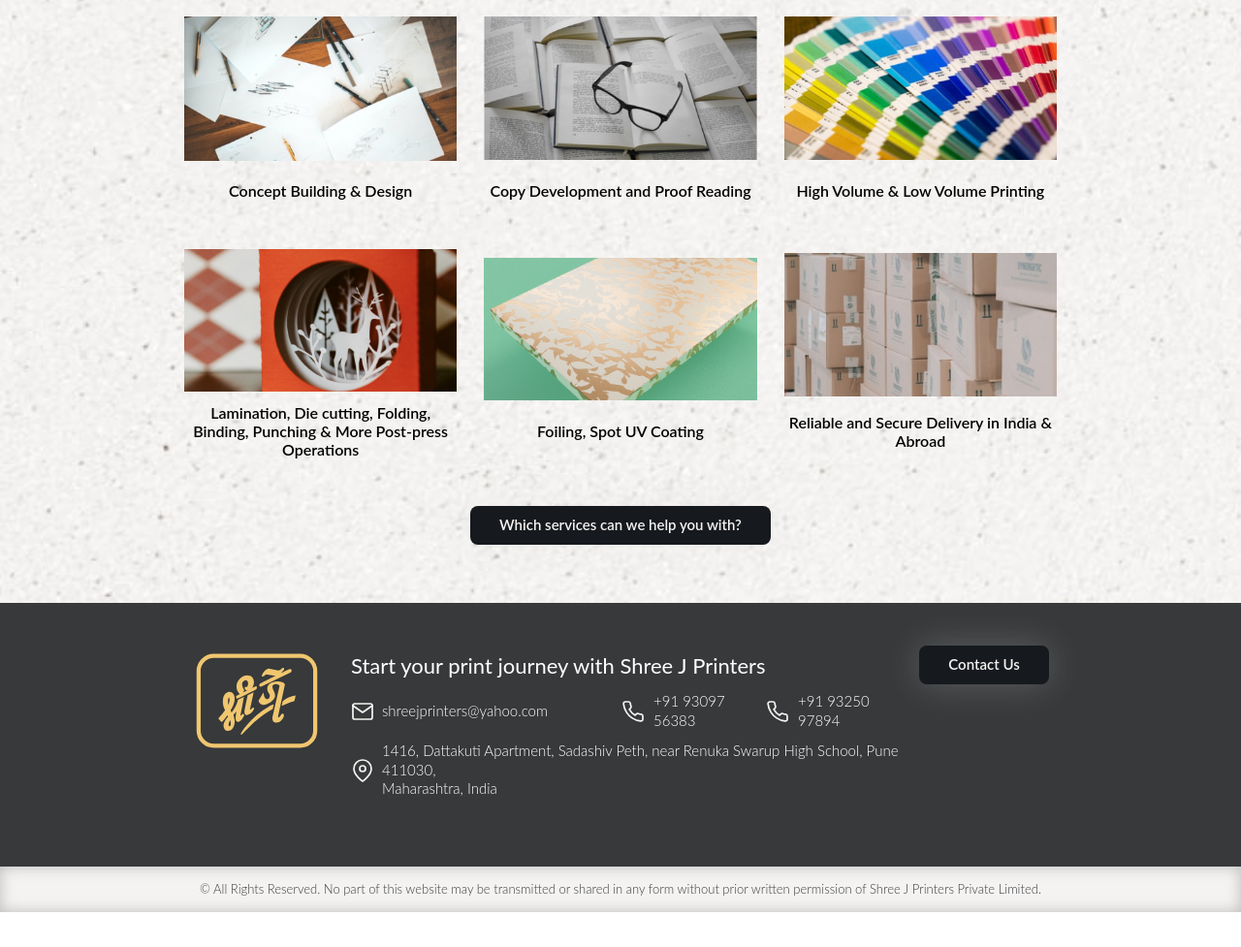
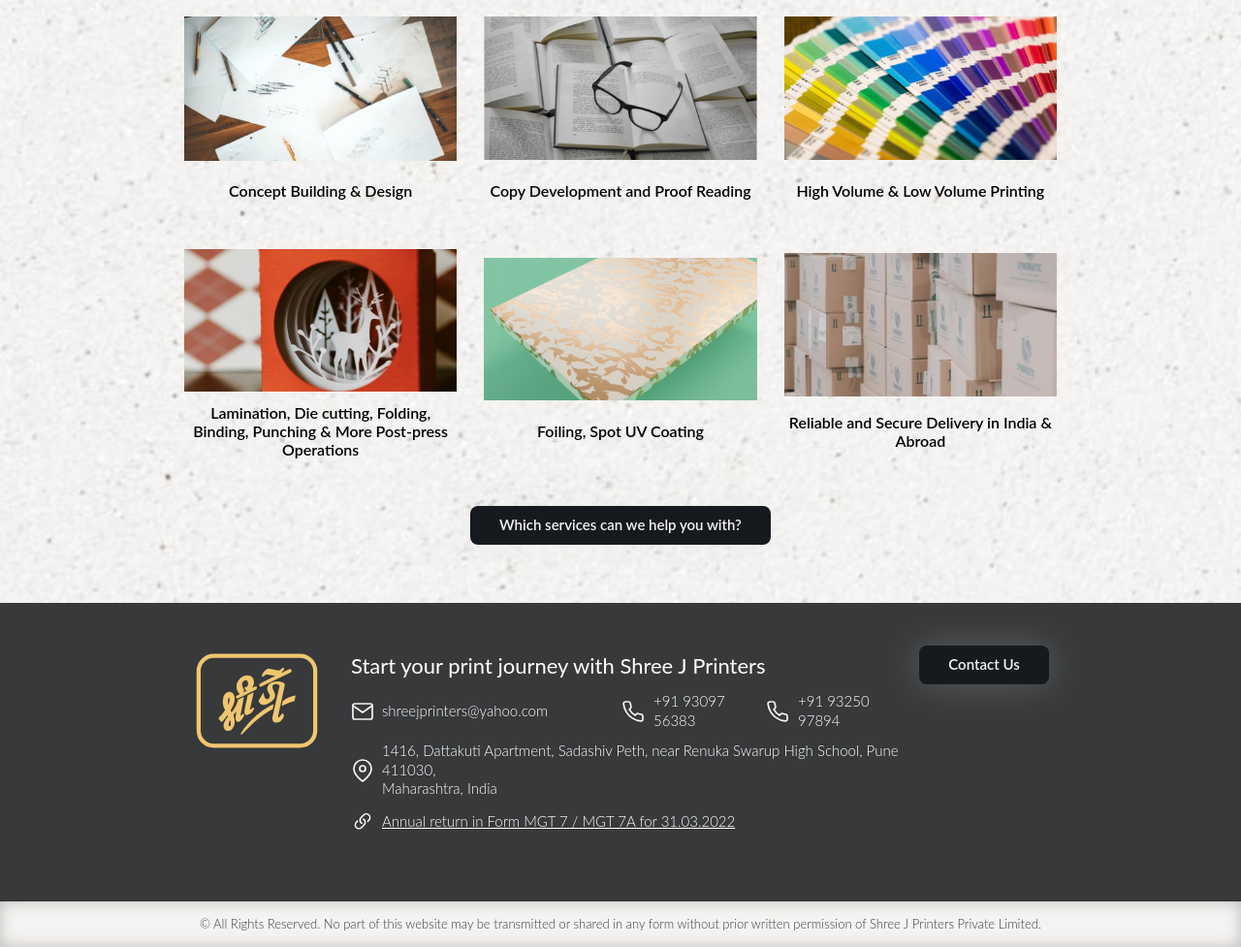
Before and after one commit to sujit1618/shreej.github.io, a plain HTML site: page index.html in a window 1280 px wide. Shown: the part 1982-2959 px from the top of the page at 97% size. Before the commit the page ends 2923 px from the top, so only its background shows below. Drawn offline with Linux system fonts and the light colour scheme; a web font is replaced by a local one.

Commit message:
annual retun

```diff
--- a/index.html
+++ b/index.html
@@ -186,6 +186,11 @@
                                 <br>
                                 Maharashtra, India</a>
                         </div>
+                        <div class="link-container">
+                            <img src="./images/icons/link-45deg.svg" alt="">
+                            <a href="./files/Form_MGT_7A-Shree_J_2022_Signed.pdf"> <u> Annual
+                                    return in Form MGT 7 / MGT 7A for 31.03.2022</u></a>
+                        </div>
                     </div>
 
                 </div>
--- a/master.css
+++ b/master.css
@@ -466,7 +466,7 @@ li {
     padding: 10px 0 0 0;
     display: grid;
     grid-template-columns: 280px auto auto;
-    grid-template-rows: auto auto auto;
+    grid-template-rows: auto auto auto auto;
     row-gap: 12px;
 }
 
@@ -556,6 +556,25 @@ li {
     font-weight: 300;
 }
 
+.link-container{
+    display: flex;
+    align-items: center;
+    grid-column: 1 / span 3;
+    grid-row: 4 / span 1;
+}
+
+.link-container img{
+    display: block;
+    padding: 0 8px 0 0;
+    height: 24px;
+}
+
+.link-container a{
+    display: block;
+    color: #fff;
+    font-weight: 300;
+}
+
 .main-grid .buttons-container{
     margin: 4px 0 0 0;
 }
```
Also changed, not shown: images/ShreejlogoCircle.png (added), images/icons/link-45deg.svg (added), 2 other files.
